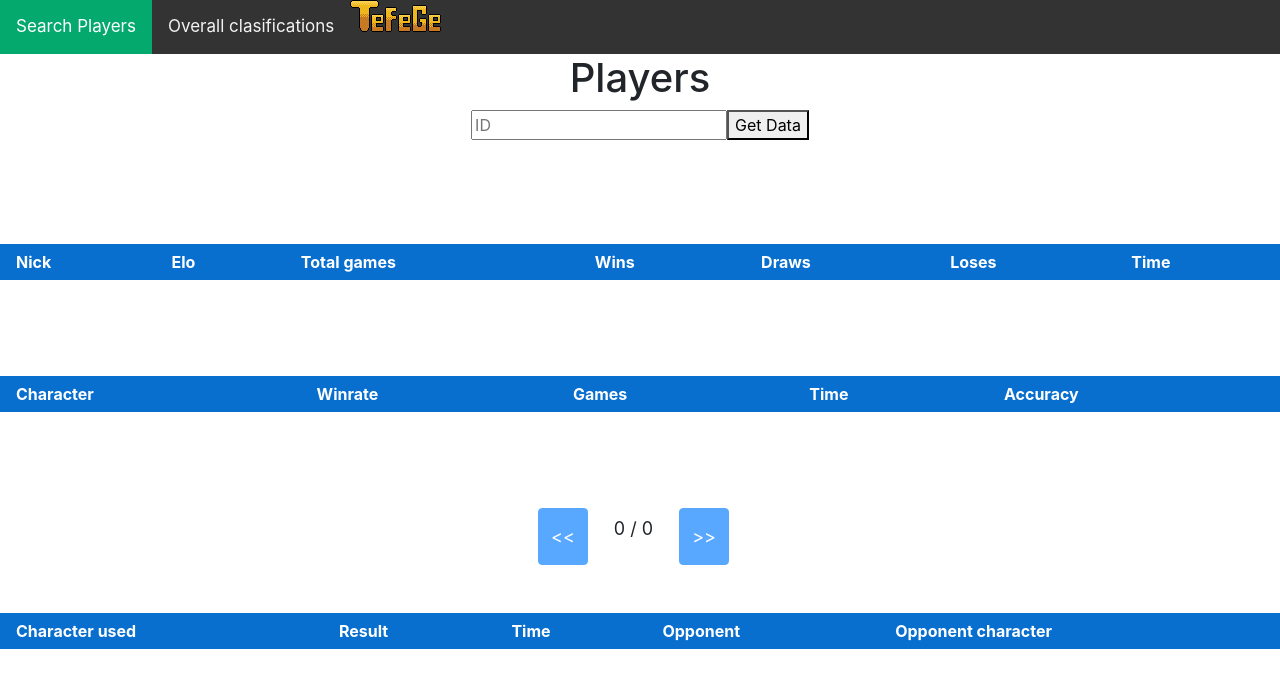
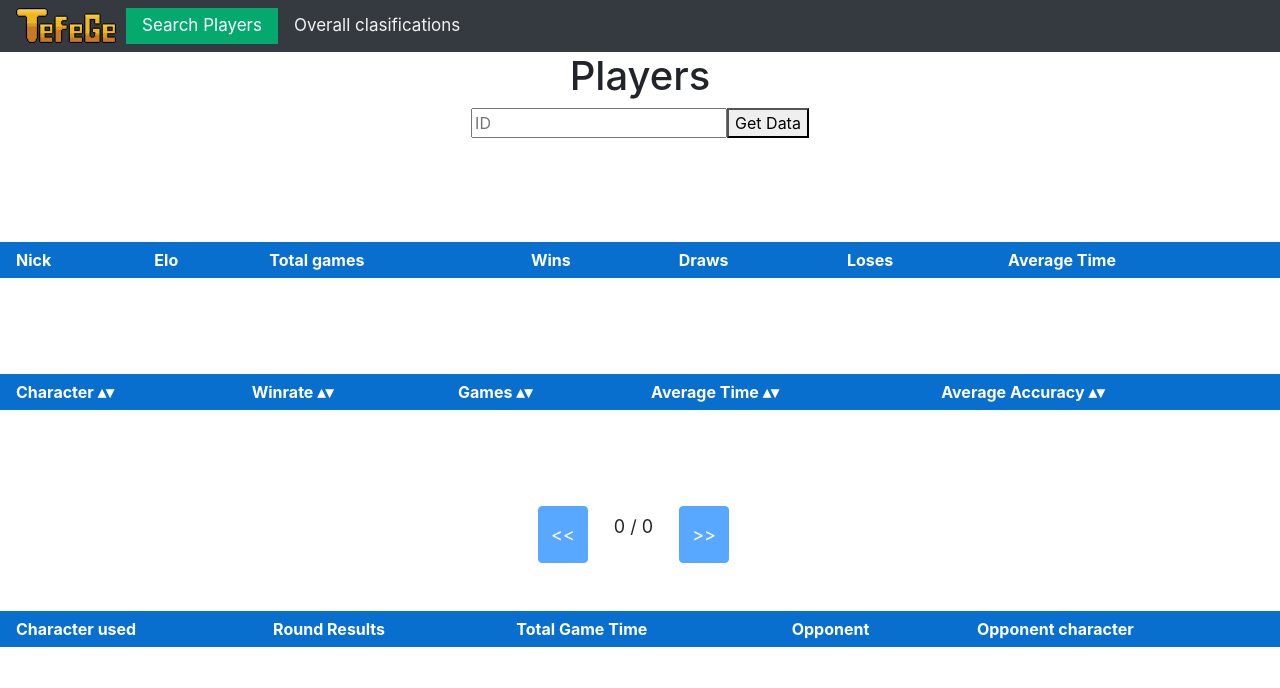
Before and after one commit to javiarias/UAJ-Final, a website: page index.html in a window 1280 px wide. Drawn offline with nearby package versions, Linux system fonts and the light colour scheme.

Commit message:
cambios bizarros para un pokemon muy bizarre

```diff
--- a/css/custom.css
+++ b/css/custom.css
@@ -6,6 +6,10 @@
 .btn{
    margin-right: 13px;
    font-size: 18px;
+}
+
+table.sortable th:not(.sorttable_sorted):not(.sorttable_sorted_reverse):not(.sorttable_nosort):after {
+  content: " \25B4\25BE"
 }
 
 .dropdown-edit {
@@ -96,7 +100,7 @@ th
 
 /* Add a black background color to the top navigation */
 .topnav {
-  background-color: #333;
+  /*background-color: #333;*/
   overflow: hidden;
 }
 
@@ -105,7 +109,7 @@ th
   float: left;
   color: #f2f2f2;
   text-align: center;
-  padding: 14px 16px;
+  padding: 5px 16px;
   text-decoration: none;
   font-size: 17px;
 }
--- a/index.html
+++ b/index.html
@@ -12,11 +12,20 @@
     <script src="./js/individual.js" type="module"></script>
 </head>
 <body>
-    <div class="topnav">
-        <a class="active" href="index.html">Search Players</a>
-        <a href="rankings.html">Overall clasifications</a>
-        <img src="images/Logo.png" alt="Tefege">
-    </div>
+    <nav class="navbar navbar-expand-lg navbar-dark bg-dark">
+
+      <img src="images/Logo.png" alt="Tefege" style="width:100px;height:auto;">
+
+      <ul class="nav topnav" id="myTab" style="margin-left: 10px;">
+        <li class="nav-item">
+            <a class="active" href="index.html">Search Players</a>
+        </li>
+        <li class="nav-item">
+            <a href="rankings.html">Overall clasifications</a>
+        </li>
+      </ul>
+
+    </nav>
     <center><h1>Players</h1></center>
     <div class="form-row justify-content-center">
         <input id="searchID" placeholder="ID" oninput="this.value = this.value.replace(/[^0-9.]/g, '').replace(/(\..*)\./g, '$1');" />
@@ -36,7 +45,7 @@
                 <th>Wins</th>
                 <th>Draws</th>
                 <th>Loses</th>
-                <th>Time</th>
+                <th>Average Time</th>
             </tr>
         </thead>
         <tbody id="InfoPlayerTable">
@@ -46,14 +55,16 @@
     <br/>
     <br/>
     <br/>
-    <table>
+    <script src="https://www.kryogenix.org/code/browser/sorttable/sorttable.js"></script>
+
+    <table class="sortable">
         <thead>
             <tr>
                 <th>Character</th>
                 <th>Winrate</th>
                 <th>Games</th>
-                <th>Time</th>
-                <th>Accuracy</th>
+                <th>Average Time</th>
+                <th>Average Accuracy</th>
             </tr>
         </thead>
         <tbody id="InfoPlayerCharacters">
@@ -74,8 +85,8 @@
         <thead>
             <tr>
                 <th>Character used</th>
-                <th>Result</th>
-                <th>Time</th>
+                <th>Round Results</th>
+                <th>Total Game Time</th>
                 <th>Opponent</th>
                 <th>Opponent character</th>
             </tr>
--- a/js/individual.js
+++ b/js/individual.js
@@ -63,6 +63,11 @@ function right(e)
 function refreshPlayerTable(){
   document.getElementById("InfoPlayerTable").innerHTML = "";
 
+  var time = (currentPlayer.totalTime / currentPlayer.totalGames) * 45.0;
+
+  var mins = ('00' + Math.trunc(time / 60.0)).slice(-2);
+  var secs = ('00' + Math.trunc(time % 60.0)).slice(-2);
+
   var str = "<tr>"
   str += "<td>" + currentPlayer.nick + "</td>";
   str += "<td>" + currentPlayer.rating+ "</td>";
@@ -70,7 +75,7 @@ function refreshPlayerTable(){
   str += "<td>" + currentPlayer.wins + "</td>";
   str += "<td>" + currentPlayer.draws + "</td>";
   str += "<td>" + currentPlayer.losses + "</td>";
-  str += "<td>" + currentPlayer.totalTime + "</td>";
+  str += "<td>" + mins + ":" + secs + "</td>";
   str += "</tr>";
   document.getElementById("InfoPlayerTable").innerHTML += str;
 }
@@ -112,18 +117,18 @@ function refreshCharacterTable(){
           cell1.appendChild(imgUser);
 
           var victoryRate = Math.round((value.wins / value.totalGames) * 10000) / 100;
+
           cell2.innerHTML = victoryRate.toFixed(2) + "%";
 
           cell3.innerHTML = value.totalGames;
 
-          var time = value.totalTime;
-          time = (time * 45.0)/value.totalGames;
+          var time = (value.totalTime * 45.0) / value.totalGames;
 
           var mins = ('00' + Math.trunc(time / 60.0)).slice(-2);
           var secs = ('00' + Math.trunc(time % 60.0)).slice(-2);
 
           cell4.innerHTML = mins + ":" + secs;
-          cell5.innerHTML = value.totalAccuracy.toFixed(2);
+          cell5.innerHTML = (value.totalAccuracy / value.totalGames).toFixed(2) + "%";
       });
     }
 }
```
Also changed, not shown: rankings.html (+14 -5 lines).
